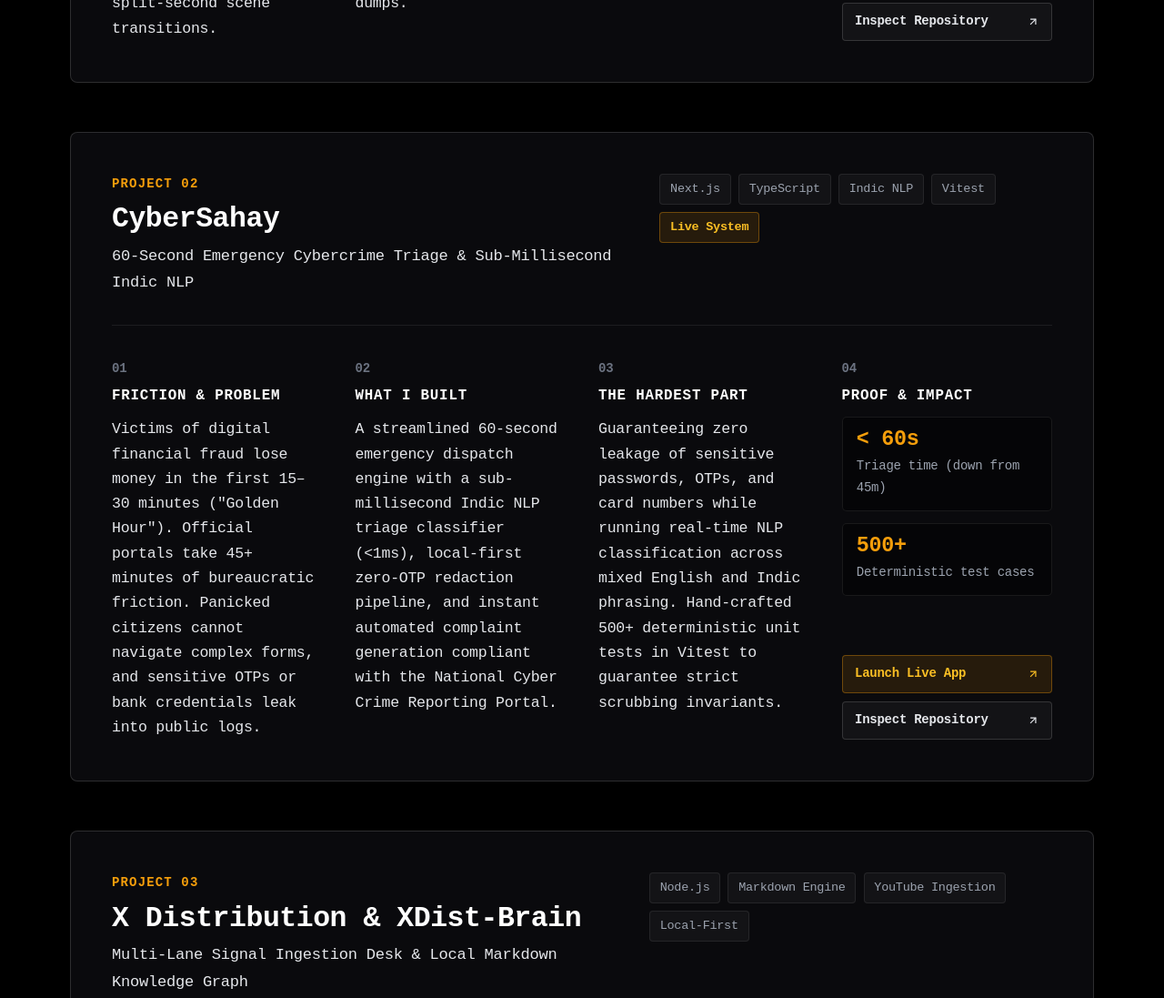
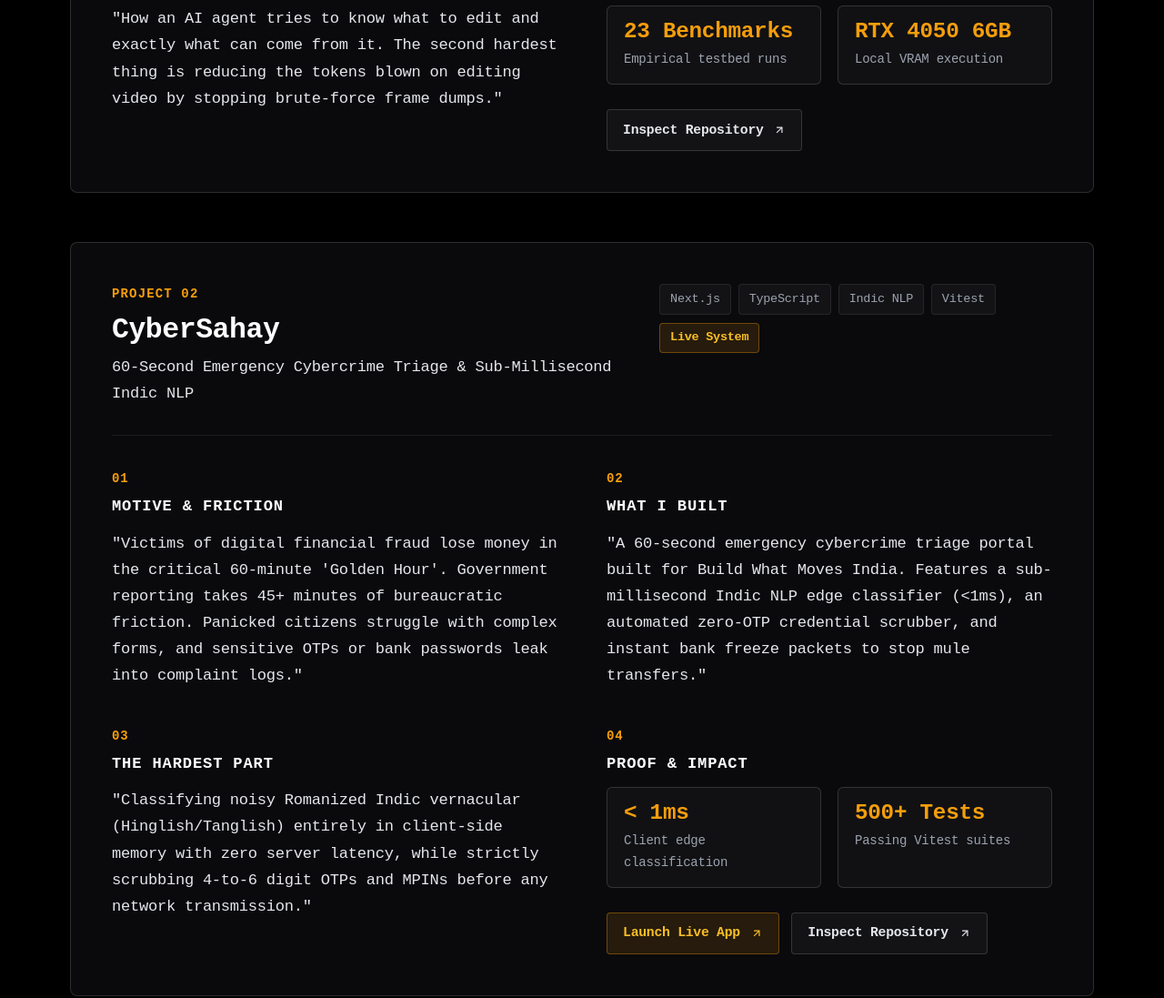
Before and after one commit to Vudattumaniteja/portfolioe, a website built with Vite: page index.html in a window 1280 px wide. Shown: the part 2020-3117 px from the top of the page at 91% size. Built offline with nearby package versions, Linux system fonts and the light colour scheme; a web font is replaced by a local one.

Commit message:
feat(copy): add authentic founder copy for Project 01 & 02 and convert breakdown into horizontal 2x2 layout

```diff
--- a/index.html
+++ b/index.html
@@ -182,9 +182,9 @@
                     <div class="breakdown-grid">
                         <div class="breakdown-col">
                             <div class="col-num">01</div>
-                            <h4 class="col-title">Friction & Problem</h4>
+                            <h4 class="col-title">Motive & Friction</h4>
                             <p class="col-text">
-                                Standard LLMs choke on high-FPS video input. Naive approaches dump raw uncompressed frame sequences into multimodal context windows, instantly exhausting tokens, causing catastrophic context hallucination, and failing to detect fleeting OCR changes or split-second scene transitions.
+                                "I want to break into content creation, and I cannot break into content creation without creating good videos. Because I'm a high school student, I do not have time to edit videos on my own, nor do I have money to hire a video editor. Parents don't want it, and they also don't like it. That is the reason I created this video editing harness."
                             </p>
                         </div>
 
@@ -192,7 +192,7 @@
                             <div class="col-num">02</div>
                             <h4 class="col-title">What I Built</h4>
                             <p class="col-text">
-                                An empirical 23-benchmark test harness executing headless video comprehension. It runs algorithmic keyframe extraction, OCR density scoring, motion vector analysis, and generates programmatic JSON edit manifests without brute-force frame dumps.
+                                "A testing harness where we are able to solve the pre-analysis phase. You can take 10 GB of storage or 1 TB of video storage and run a pass-through pre-analysis that extracts all the structural data and makes it simply accessible to an AI agent. The whole extraction pipeline runs locally on my laptop's RTX 4050 with 6 GB VRAM."
                             </p>
                         </div>
 
@@ -200,7 +200,7 @@
                             <div class="col-num">03</div>
                             <h4 class="col-title">The Hardest Part</h4>
                             <p class="col-text">
-                                Eliminating token burn while maintaining microsecond precision for OCR timestamps. Implemented perceptual edge-filtering and adaptive sampling rates that ramp up sampling frequency only during high-entropy delta spikes.
+                                "How an AI agent tries to know what to edit and exactly what can come from it. The second hardest thing is reducing the tokens blown on editing video by stopping brute-force frame dumps."
                             </p>
                         </div>
 
@@ -209,12 +209,12 @@
                             <h4 class="col-title">Proof & Impact</h4>
                             <div class="proof-stats">
                                 <div class="proof-stat">
-                                    <span class="p-num">23/23</span>
-                                    <span class="p-label">Empirical benchmarks verified</span>
+                                    <span class="p-num">23 Benchmarks</span>
+                                    <span class="p-label">Empirical testbed runs</span>
                                 </div>
                                 <div class="proof-stat">
-                                    <span class="p-num">87%</span>
-                                    <span class="p-label">Multimodal token reduction</span>
+                                    <span class="p-num">RTX 4050 6GB</span>
+                                    <span class="p-label">Local VRAM execution</span>
                                 </div>
                             </div>
                             <div class="proof-links">
@@ -247,9 +247,9 @@
                     <div class="breakdown-grid">
                         <div class="breakdown-col">
                             <div class="col-num">01</div>
-                            <h4 class="col-title">Friction & Problem</h4>
+                            <h4 class="col-title">Motive & Friction</h4>
                             <p class="col-text">
-                                Victims of digital financial fraud lose money in the first 15–30 minutes ("Golden Hour"). Official portals take 45+ minutes of bureaucratic friction. Panicked citizens cannot navigate complex forms, and sensitive OTPs or bank credentials leak into public logs.
+                                "Victims of digital financial fraud lose money in the critical 60-minute 'Golden Hour'. Government reporting takes 45+ minutes of bureaucratic friction. Panicked citizens struggle with complex forms, and sensitive OTPs or bank passwords leak into complaint logs."
                             </p>
                         </div>
 
@@ -257,7 +257,7 @@
                             <div class="col-num">02</div>
                             <h4 class="col-title">What I Built</h4>
                             <p class="col-text">
-                                A streamlined 60-second emergency dispatch engine with a sub-millisecond Indic NLP triage classifier (&lt;1ms), local-first zero-OTP redaction pipeline, and instant automated complaint generation compliant with the National Cyber Crime Reporting Portal.
+                                "A 60-second emergency cybercrime triage portal built for Build What Moves India. Features a sub-millisecond Indic NLP edge classifier (&lt;1ms), an automated zero-OTP credential scrubber, and instant bank freeze packets to stop mule transfers."
                             </p>
                         </div>
 
@@ -265,7 +265,7 @@
                             <div class="col-num">03</div>
                             <h4 class="col-title">The Hardest Part</h4>
                             <p class="col-text">
-                                Guaranteeing zero leakage of sensitive passwords, OTPs, and card numbers while running real-time NLP classification across mixed English and Indic phrasing. Hand-crafted 500+ deterministic unit tests in Vitest to guarantee strict scrubbing invariants.
+                                "Classifying noisy Romanized Indic vernacular (Hinglish/Tanglish) entirely in client-side memory with zero server latency, while strictly scrubbing 4-to-6 digit OTPs and MPINs before any network transmission."
                             </p>
                         </div>
 
@@ -274,12 +274,12 @@
                             <h4 class="col-title">Proof & Impact</h4>
                             <div class="proof-stats">
                                 <div class="proof-stat">
-                                    <span class="p-num">&lt; 60s</span>
-                                    <span class="p-label">Triage time (down from 45m)</span>
+                                    <span class="p-num">&lt; 1ms</span>
+                                    <span class="p-label">Client edge classification</span>
                                 </div>
                                 <div class="proof-stat">
-                                    <span class="p-num">500+</span>
-                                    <span class="p-label">Deterministic test cases</span>
+                                    <span class="p-num">500+ Tests</span>
+                                    <span class="p-label">Passing Vitest suites</span>
                                 </div>
                             </div>
                             <div class="proof-links">
--- a/style.css
+++ b/style.css
@@ -568,11 +568,11 @@ a {
     font-weight: 700;
 }
 
-/* 4-Column Breakdown Grid */
+/* Spacious Horizontal Breakdown Grid (2x2 with generous reading width) */
 .breakdown-grid {
     display: grid;
-    grid-template-columns: repeat(4, 1fr);
-    gap: 2rem;
+    grid-template-columns: repeat(2, 1fr);
+    gap: 2.25rem 3rem;
 }
 
 .breakdown-col {
@@ -582,59 +582,60 @@ a {
 
 .col-num {
     font-size: 0.78rem;
-    color: var(--text-tertiary);
+    color: var(--accent-amber);
     margin-bottom: 0.45rem;
     font-weight: 700;
+    letter-spacing: 0.06em;
 }
 
 .col-title {
-    font-size: 0.88rem;
+    font-size: 0.95rem;
     font-weight: 700;
     color: var(--text-primary);
-    margin-bottom: 0.75rem;
+    margin-bottom: 0.85rem;
     text-transform: uppercase;
     letter-spacing: 0.05em;
 }
 
 .col-text {
-    font-size: 0.92rem;
-    line-height: 1.65;
+    font-size: 0.95rem;
+    line-height: 1.7;
     color: var(--text-secondary);
 }
 
 .proof-stats {
-    display: flex;
-    flex-direction: column;
-    gap: 0.75rem;
+    display: grid;
+    grid-template-columns: repeat(2, 1fr);
+    gap: 1rem;
     margin-bottom: 1.5rem;
 }
 
 .proof-stat {
     display: flex;
     flex-direction: column;
-    background: rgba(0, 0, 0, 0.45);
-    border: 1px solid var(--border-subtle);
-    padding: 0.65rem 0.85rem;
-    border-radius: 5px;
+    background: rgba(255, 255, 255, 0.03);
+    border: 1px solid var(--border-medium);
+    padding: 0.75rem 1rem;
+    border-radius: 6px;
 }
 
 .p-num {
-    font-size: 1.3rem;
+    font-size: 1.35rem;
     font-weight: 700;
     color: var(--accent-amber);
-    line-height: 1.1;
+    line-height: 1.15;
 }
 
 .p-label {
     font-size: 0.78rem;
     color: var(--text-muted);
-    margin-top: 0.25rem;
+    margin-top: 0.3rem;
 }
 
 .proof-links {
     display: flex;
-    flex-direction: column;
-    gap: 0.5rem;
+    flex-wrap: wrap;
+    gap: 0.75rem;
     margin-top: auto;
 }
 
@@ -642,14 +643,13 @@ a {
 .code-btn {
     display: inline-flex;
     align-items: center;
-    justify-content: space-between;
-    gap: 0.5rem;
-    font-size: 0.78rem;
+    gap: 0.6rem;
+    font-size: 0.82rem;
     font-weight: 600;
     color: var(--text-secondary);
     background: rgba(255, 255, 255, 0.04);
     border: 1px solid var(--border-medium);
-    padding: 0.45rem 0.75rem;
+    padding: 0.55rem 0.95rem;
     border-radius: 4px;
     transition: var(--transition-smooth);
 }
```
